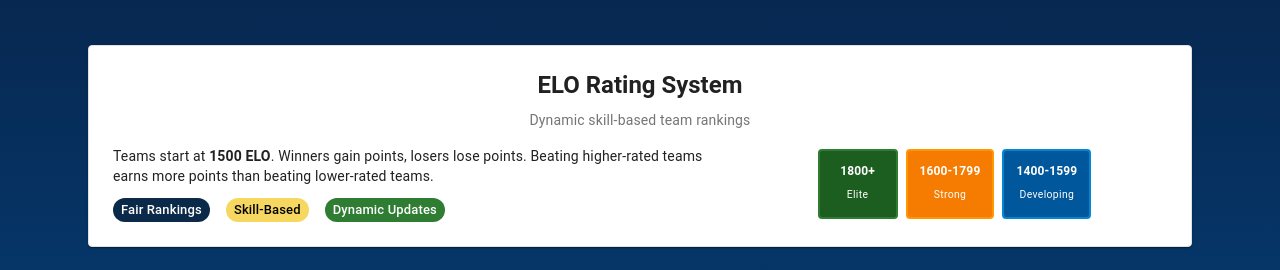
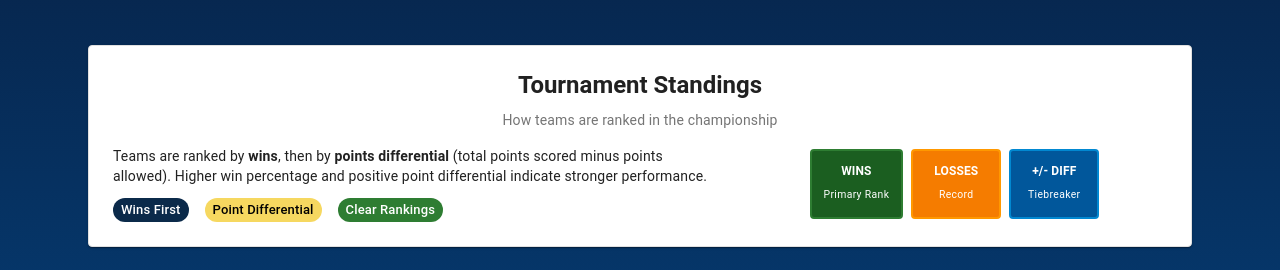
Before and after one commit to wersplat/upa-summer-championships, a Next.js app: page / in a window 1280 px wide. Shown: the part 227-497 px from the top of the page. Built offline with nearby package versions, Linux system fonts and the light colour scheme; no server answers; the database is empty.

Commit message:
refactor: replace ELO rating system with tournament standings ranking logic

```diff
--- a/src/app/page.tsx
+++ b/src/app/page.tsx
@@ -210,7 +210,7 @@ export default async function Home() {
         </Typography>
       </Box>
 
-      {/* ELO Rating Explanation Section */}
+      {/* Tournament Standings Explanation Section */}
       <Paper
         sx={{
           p: 3,
@@ -220,11 +220,11 @@ export default async function Home() {
           borderColor: 'divider'
         }}
         role="region"
-        aria-labelledby="elo-rating-title"
+        aria-labelledby="standings-title"
       >
         <Box sx={{ textAlign: 'center', mb: 2 }}>
           <Typography
-            id="elo-rating-title"
+            id="standings-title"
             variant="h5"
             component="h2"
             sx={{
@@ -233,7 +233,7 @@ export default async function Home() {
               mb: 1
             }}
           >
-            ELO Rating System
+            Tournament Standings
           </Typography>
           <Typography
             variant="body2"
@@ -241,20 +241,20 @@ export default async function Home() {
               color: 'text.secondary'
             }}
           >
-            Dynamic skill-based team rankings
+            How teams are ranked in the championship
           </Typography>
         </Box>
 
         <Grid container spacing={3} alignItems="center">
           <Grid item xs={12} md={7}>
             <Typography variant="body2" sx={{ mb: 1.5, color: 'text.primary' }}>
-              Teams start at <strong>1500 ELO</strong>. Winners gain points, losers lose points.
-              Beating higher-rated teams earns more points than beating lower-rated teams.
+              Teams are ranked by <strong>wins</strong>, then by <strong>points differential</strong> (total points scored minus points allowed).
+              Higher win percentage and positive point differential indicate stronger performance.
             </Typography>
 
             <Box sx={{ display: 'flex', gap: 2, flexWrap: 'wrap' }}>
               <Chip
-                label="Fair Rankings"
+                label="Wins First"
                 size="small"
                 sx={{
                   bgcolor: 'primary.main',
@@ -263,7 +263,7 @@ export default async function Home() {
                 }}
               />
               <Chip
-                label="Skill-Based"
+                label="Point Differential"
                 size="small"
                 sx={{
                   bgcolor: 'secondary.main',
@@ -272,7 +272,7 @@ export default async function Home() {
                 }}
               />
               <Chip
-                label="Dynamic Updates"
+                label="Clear Rankings"
                 size="small"
                 sx={{
                   bgcolor: 'success.main',
@@ -289,7 +289,7 @@ export default async function Home() {
                 sx={{
                   textAlign: 'center',
                   p: 1.5,
-                  minWidth: 80,
+                  minWidth: 90,
                   bgcolor: 'success.dark',
                   color: 'success.contrastText',
                   borderRadius: 1,
@@ -297,13 +297,13 @@ export default async function Home() {
                   borderColor: 'success.main'
                 }}
                 role="img"
-                aria-label="Elite teams rating range"
+                aria-label="Wins statistic"
               >
                 <Typography variant="body2" sx={{ fontWeight: 'bold', fontSize: '0.75rem' }}>
-                  1800+
+                  WINS
                 </Typography>
                 <Typography variant="caption" sx={{ fontSize: '0.65rem' }}>
-                  Elite
+                  Primary Rank
                 </Typography>
               </Box>
 
@@ -311,7 +311,7 @@ export default async function Home() {
                 sx={{
                   textAlign: 'center',
                   p: 1.5,
-                  minWidth: 80,
+                  minWidth: 90,
                   bgcolor: 'warning.dark',
                   color: 'warning.contrastText',
                   borderRadius: 1,
@@ -319,13 +319,13 @@ export default async function Home() {
                   borderColor: 'warning.main'
                 }}
                 role="img"
-                aria-label="Strong teams rating range"
+                aria-label="Losses statistic"
               >
                 <Typography variant="body2" sx={{ fontWeight: 'bold', fontSize: '0.75rem' }}>
-                  1600-1799
+                  LOSSES
                 </Typography>
                 <Typography variant="caption" sx={{ fontSize: '0.65rem' }}>
-                  Strong
+                  Record
                 </Typography>
               </Box>
 
@@ -333,7 +333,7 @@ export default async function Home() {
                 sx={{
                   textAlign: 'center',
                   p: 1.5,
-                  minWidth: 80,
+                  minWidth: 90,
                   bgcolor: 'info.dark',
                   color: 'info.contrastText',
                   borderRadius: 1,
@@ -341,13 +341,13 @@ export default async function Home() {
                   borderColor: 'info.main'
                 }}
                 role="img"
-                aria-label="Developing teams rating range"
+                aria-label="Points differential statistic"
               >
                 <Typography variant="body2" sx={{ fontWeight: 'bold', fontSize: '0.75rem' }}>
-                  1400-1599
+                  +/- DIFF
                 </Typography>
                 <Typography variant="caption" sx={{ fontSize: '0.65rem' }}>
-                  Developing
+                  Tiebreaker
                 </Typography>
               </Box>
             </Box>
--- a/src/app/teams/TeamsPageClient.tsx
+++ b/src/app/teams/TeamsPageClient.tsx
@@ -41,7 +41,7 @@ interface TeamWithRegion {
 
 export default function TeamsPageClient({ teams: initialTeams }: { teams: TeamWithRegion[] }) {
   const [searchTerm, setSearchTerm] = useState('');
-  const [sortBy, setSortBy] = useState<'elo' | 'rp' | 'rank' | 'name'>('elo');
+  const [sortBy, setSortBy] = useState<'wins' | 'rp' | 'rank' | 'name'>('wins');
   const [filterRegion, setFilterRegion] = useState<string>('all');
 
   // Get unique regions for filter
@@ -120,13 +120,13 @@ export default function TeamsPageClient({ teams: initialTeams }: { teams: TeamWi
               <Paper sx={{ p: 3, bgcolor: 'rgba(255,255,255,0.1)', backdropFilter: 'blur(10px)' }}>
                 <EmojiEvents sx={{ fontSize: 40, mb: 1, color: 'warning.main' }} />
                 <Typography variant="h6" sx={{ fontWeight: 600 }}>
-                  Top ELO Team
+                  Best Record
                 </Typography>
                 <Typography variant="body1">
                   {topTeams.highest_elo?.name || 'N/A'}
                 </Typography>
                 <Typography variant="body2" sx={{ opacity: 0.8 }}>
-                  {topTeams.highest_elo?.elo_rating?.toFixed(0) || 'N/A'} ELO
+                  Top Win %
                 </Typography>
               </Paper>
             </Grid>
@@ -198,7 +198,7 @@ export default function TeamsPageClient({ teams: initialTeams }: { teams: TeamWi
                   label="Sort by"
                   onChange={(e) => setSortBy(e.target.value as 'elo' | 'rp' | 'rank' | 'name')}
                 >
-                  <MenuItem value="elo">ELO Rating</MenuItem>
+                  <MenuItem value="wins">Win Record</MenuItem>
                   <MenuItem value="rp">Ranking Points</MenuItem>
                   <MenuItem value="rank">Global Rank</MenuItem>
                   <MenuItem value="name">Team Name</MenuItem>
@@ -316,20 +316,20 @@ export default function TeamsPageClient({ teams: initialTeams }: { teams: TeamWi
                       <Grid item xs={6}>
                         <Box sx={{ textAlign: 'center', p: 1, bgcolor: 'grey.50', borderRadius: 1 }}>
                           <Typography variant="caption" color="text.secondary" display="block">
-                            ELO Rating
+                            Record
                           </Typography>
                           <Typography variant="h6" sx={{ fontWeight: 600, color: 'primary.main' }}>
-                            {team.elo_rating?.toFixed(0) || 'N/A'}
+                            W-L
                           </Typography>
                         </Box>
                       </Grid>
                       <Grid item xs={6}>
                         <Box sx={{ textAlign: 'center', p: 1, bgcolor: 'grey.50', borderRadius: 1 }}>
                           <Typography variant="caption" color="text.secondary" display="block">
-                            Ranking Points
+                            Point Diff
                           </Typography>
                           <Typography variant="h6" sx={{ fontWeight: 600, color: 'secondary.main' }}>
-                            {team.current_rp || 0}
+                            +/-
                           </Typography>
                         </Box>
                       </Grid>
--- a/src/app/teams/[id]/page.tsx
+++ b/src/app/teams/[id]/page.tsx
@@ -52,6 +52,9 @@ interface TeamWithRoster extends Team {
     avg_points: number;
     wins: number;
     losses: number;
+    points_for: number;
+    points_against: number;
+    points_differential: number;
   };
   regions?: Array<{
     id: string;
@@ -173,18 +176,24 @@ async function getTeamData(id: string): Promise<TeamWithRoster | null> {
 
     // Calculate team stats
     const gamesPlayed = processedMatches?.length || 0;
-    const wins = processedMatches?.filter(match => {
-      const scoreA = match.score_a ?? 0;
-      const scoreB = match.score_b ?? 0;
-      return (match.team_a_id === teamData.id && scoreA > scoreB) ||
-             (match.team_b_id === teamData.id && scoreB > scoreA);
-    }).length || 0;
+    let wins = 0;
+    let pointsFor = 0;
+    let pointsAgainst = 0;
 
-    const totalPointsFor = processedMatches?.reduce((sum, match) => {
-      return match.team_a_id === teamData.id
-        ? sum + (match.score_a || 0)
-        : sum + (match.score_b || 0);
-    }, 0) || 0;
+    processedMatches?.forEach(match => {
+      const isTeamA = match.team_a_id === teamData.id;
+      const teamScore = isTeamA ? (match.score_a || 0) : (match.score_b || 0);
+      const opponentScore = isTeamA ? (match.score_b || 0) : (match.score_a || 0);
+
+      pointsFor += teamScore;
+      pointsAgainst += opponentScore;
+
+      if (teamScore > opponentScore) {
+        wins++;
+      }
+    });
+
+    const pointsDifferential = pointsFor - pointsAgainst;
 
 
 
@@ -208,9 +217,12 @@ async function getTeamData(id: string): Promise<TeamWithRoster | null> {
       recent_matches: processedMatches || [],
       stats: {
         games_played: gamesPlayed,
-        avg_points: gamesPlayed > 0 ? totalPointsFor / gamesPlayed : 0,
+        avg_points: gamesPlayed > 0 ? pointsFor / gamesPlayed : 0,
         wins,
         losses: gamesPlayed - wins,
+        points_for: pointsFor,
+        points_against: pointsAgainst,
+        points_differential: pointsDifferential,
       },
     };
   } catch (error) {
@@ -332,18 +344,18 @@ export default async function TeamPage({ params }: { params: { id: string } }) {
                 <Grid container spacing={2} sx={{ mt: 1 }}>
                   <Grid item xs={6} sm={3}>
                     <Paper sx={{ p: 2, bgcolor: 'rgba(255,255,255,0.1)', backdropFilter: 'blur(10px)', textAlign: 'center' }}>
-                      <EmojiEvents sx={{ fontSize: 32, mb: 1, color: 'warning.main' }} />
-                      <Typography variant="h5" sx={{ fontWeight: 600 }}>
-                        {team.elo_rating?.toFixed(0) || 'N/A'}
+                      <TrendingUp sx={{ fontSize: 32, mb: 1, color: team.stats.points_differential >= 0 ? 'success.main' : 'error.main' }} />
+                      <Typography variant="h5" sx={{ fontWeight: 600, color: team.stats.points_differential >= 0 ? 'success.main' : 'error.main' }}>
+                        {team.stats.points_differential > 0 ? `+${team.stats.points_differential}` : team.stats.points_differential}
                       </Typography>
                       <Typography variant="body2" sx={{ opacity: 0.8 }}>
-                        ELO Rating
+                        Point Diff
                       </Typography>
                     </Paper>
                   </Grid>
                   <Grid item xs={6} sm={3}>
                     <Paper sx={{ p: 2, bgcolor: 'rgba(255,255,255,0.1)', backdropFilter: 'blur(10px)', textAlign: 'center' }}>
-                      <TrendingUp sx={{ fontSize: 32, mb: 1, color: 'secondary.main' }} />
+                      <EmojiEvents sx={{ fontSize: 32, mb: 1, color: 'warning.main' }} />
                       <Typography variant="h5" sx={{ fontWeight: 600 }}>
                         {team.current_rp || 0}
                       </Typography>
@@ -354,8 +366,8 @@ export default async function TeamPage({ params }: { params: { id: string } }) {
                   </Grid>
                   <Grid item xs={6} sm={3}>
                     <Paper sx={{ p: 2, bgcolor: 'rgba(255,255,255,0.1)', backdropFilter: 'blur(10px)', textAlign: 'center' }}>
-                      <Groups sx={{ fontSize: 32, mb: 1, color: 'info.main' }} />
-                      <Typography variant="h5" sx={{ fontWeight: 600 }}>
+                      <Groups sx={{ fontSize: 32, mb: 1, color: 'success.main' }} />
+                      <Typography variant="h5" sx={{ fontWeight: 600, color: 'success.main' }}>
                         {team.stats.wins}
                       </Typography>
                       <Typography variant="body2" sx={{ opacity: 0.8 }}>
```
